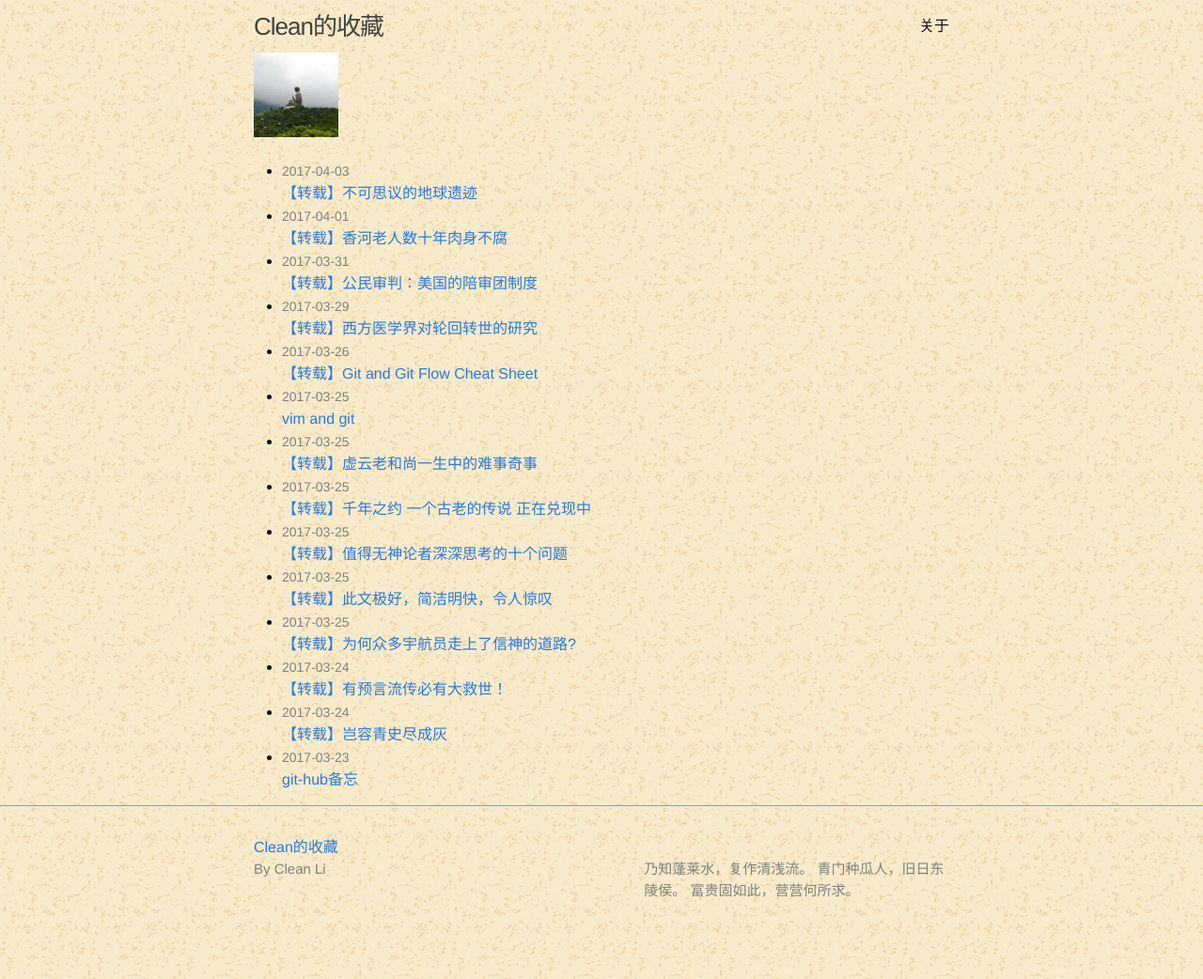
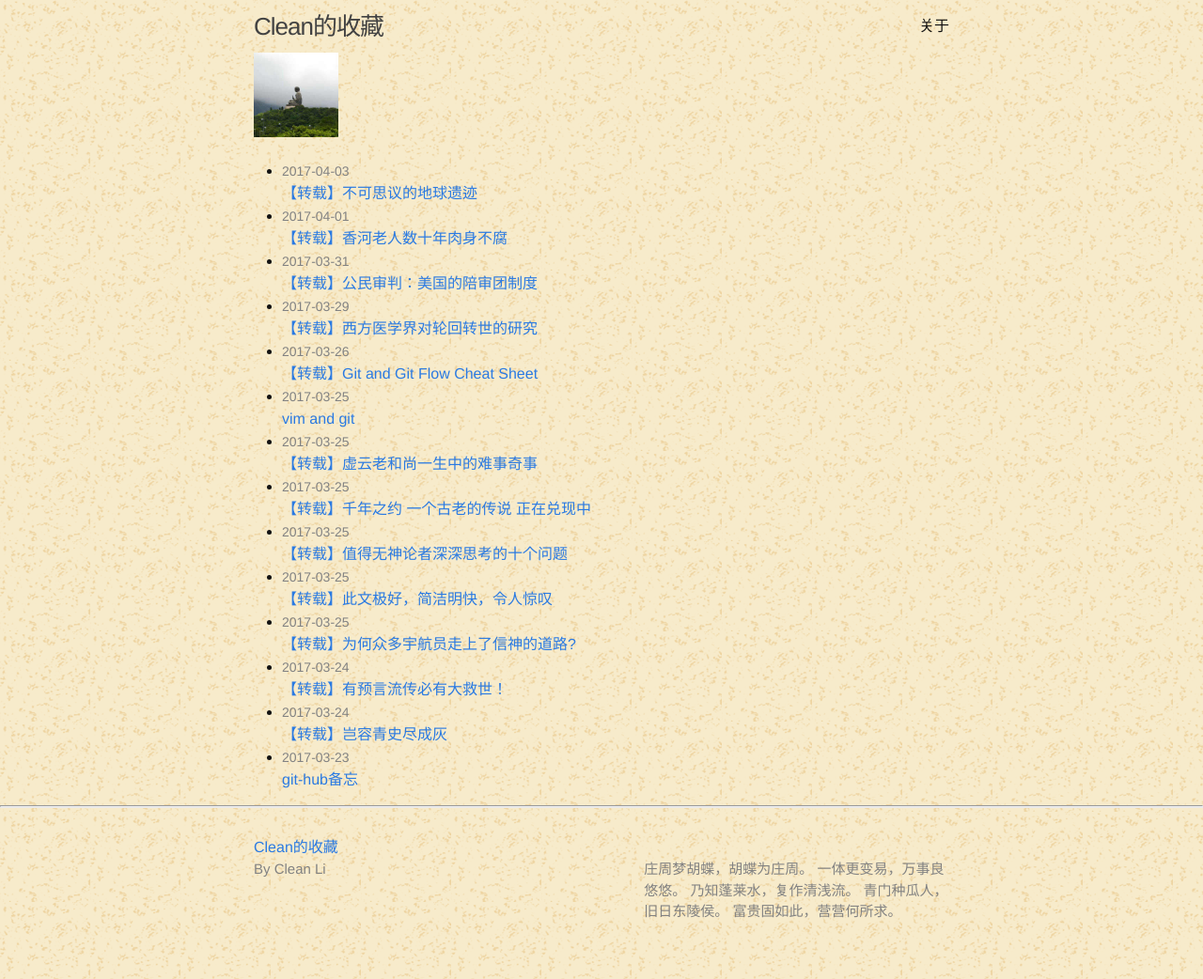
Before and after one commit to longhistory/blog, a Jekyll site: the page built from index.html, in a window 1280 px wide. Shown: the whole page at 94% size. Built offline with Jekyll 4.4.1, drawn with Linux system fonts in a browser that asks for light colours.

Commit message:
modify des

```diff
--- a/_config.yml
+++ b/_config.yml
@@ -15,6 +15,8 @@
 # in the templates via {{ site.myvariable }}.
 title: Clean的收藏
 description: > # this means to ignore newlines until "baseurl:"
+  庄周梦胡蝶，胡蝶为庄周。
+  一体更变易，万事良悠悠。
   乃知蓬莱水，复作清浅流。
   青门种瓜人，旧日东陵侯。
   富贵固如此，营营何所求。
```
